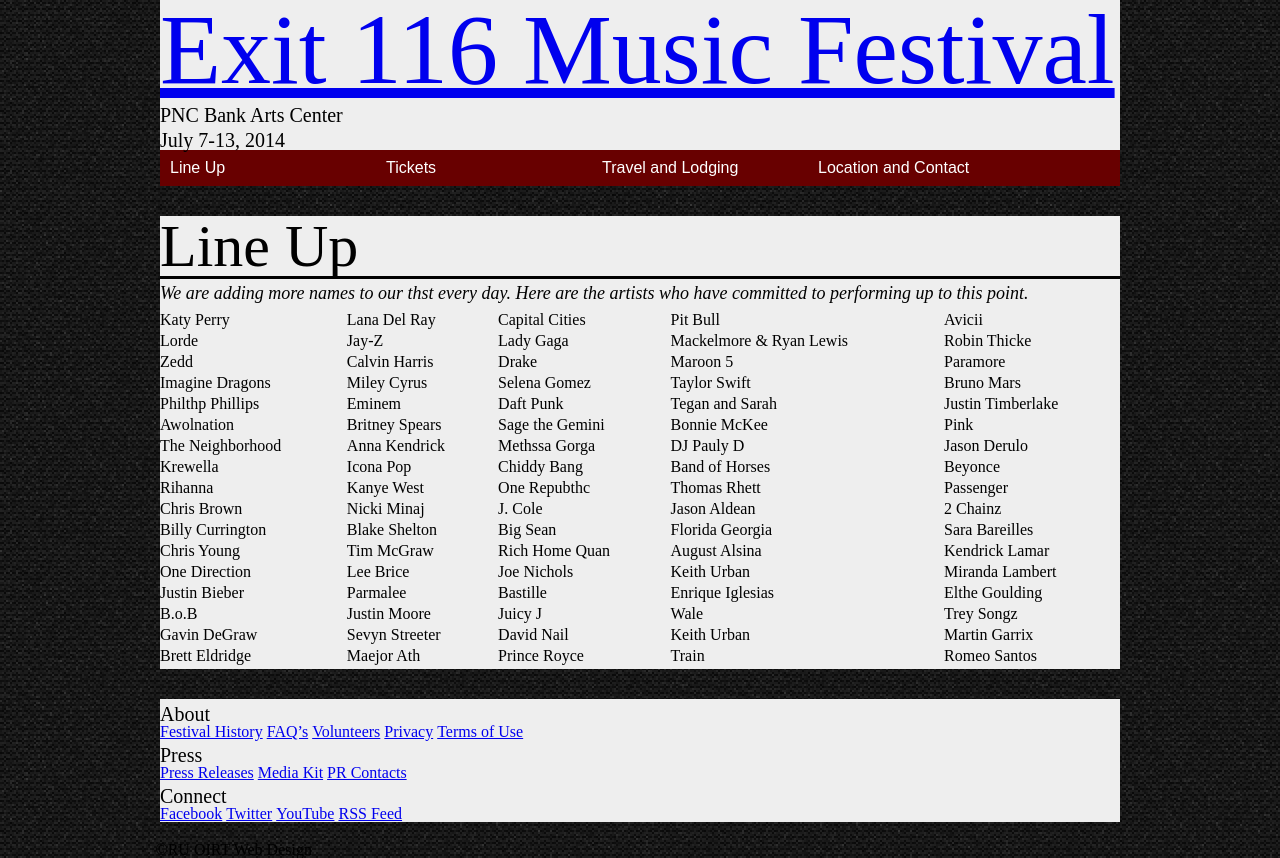
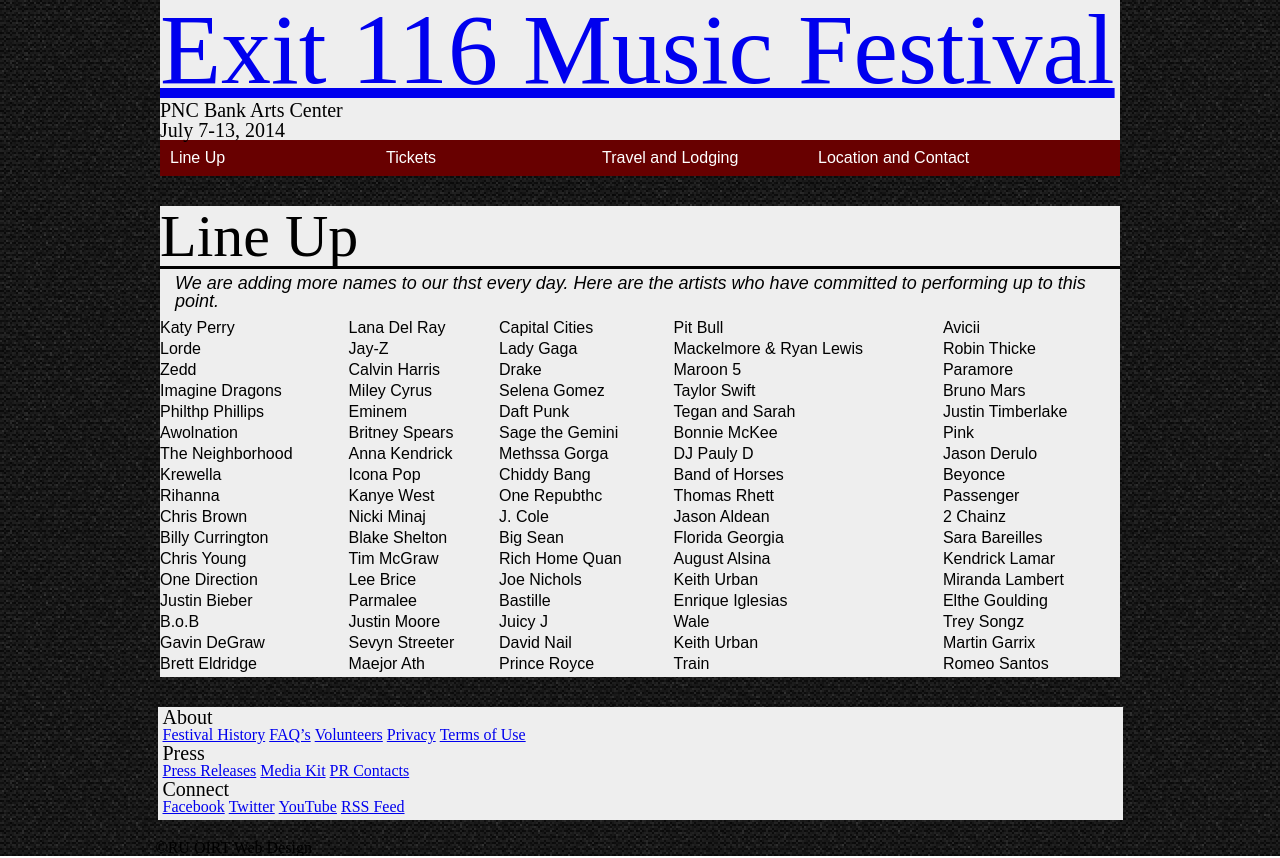
Before and after one commit to RobertoECruz/exit-116-website, a plain HTML site: page lineup.html in a window 1280 px wide. Drawn offline with Linux system fonts and the light colour scheme.

Commit message:
fixed padding for ptag

```diff
--- a/css/style.css
+++ b/css/style.css
@@ -5,7 +5,8 @@ table {
   width: 100%;
   display: table;
   border-spacing: 2px;
-  border-color: black;;
+  border-color: black;
+  font-family: arial;
 }
 tbody {
   display: table-row-group;
@@ -37,7 +38,6 @@ h1{
 }
 h2{
   font-size: 20px;
-  padding-top: 5px;
 }
 h1#moma_bear {
   font-size: 100px;
@@ -50,9 +50,10 @@ h3{
   font-size: 18px;
 }
 p {
-  font-style: Verdana;
+  padding-left: 15px;
   padding-top: 5px;
   font-size: 15.5px;
+  font-family: arial
 }
 #main {
   margin-top: 30px;
@@ -71,7 +72,6 @@ p {
   width: 960px;
   margin: auto;
   background: #eee;
-
 }
 nav {
   clear: both;
@@ -100,6 +100,8 @@ footer {
   margin-top: 10px;
   margin: auto;
   margin-top: 30px;
+  padding-left: 5px;
+  padding-bottom: 5px;
 }
 #small {
   padding-top: 20px;
@@ -127,3 +129,7 @@ footer {
 .buttons li:hover {
   background-color: grey;
 }
+
+#test {
+font-size: 16px;
+}
--- a/lineup.html
+++ b/lineup.html
@@ -33,8 +33,10 @@
     </header>
 	<div id="main" class="container">
 			<h1 class="page-title">Line Up</h1>
-			<p style="font-size:18px; font-style:italic;">We are adding more names to our thst every day. Here are the artists who have committed to performing up to this point.</p>
-		  <p></p>
+			<div id="test">
+      <p style="font-size:18px; font-style:italic;">We are adding more names to our thst every day. Here are the artists who have committed to performing up to this point.</p>
+		  </div> <!--close test--!>
+      <p></p>
       <p></p>
 			<!--Feel free to break this long thst into two or three thsts and float them next to each other -->
 
```
Also changed, not shown: index.html (+2 -2 lines).
